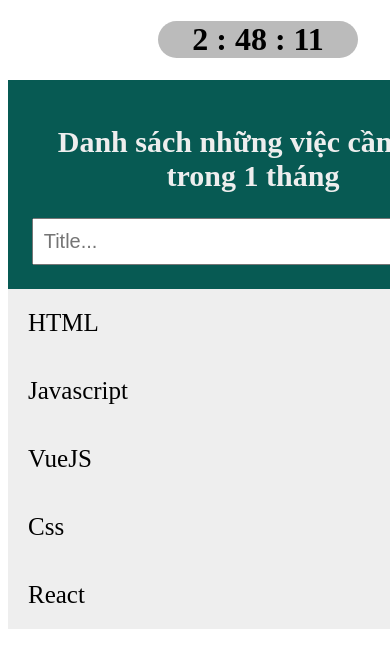
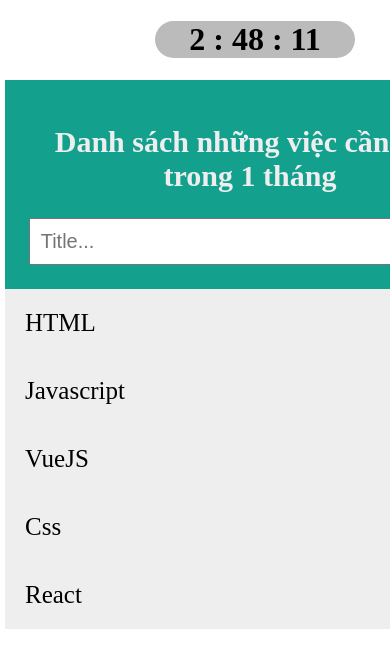
Before and after one commit to lampham2002/todolist, a plain HTML site: page index.html in a window 390 px wide. Shown: the top 668 px of the page. Drawn offline with Linux system fonts and the light colour scheme.

Commit message:
first commit

```diff
--- a/main.css
+++ b/main.css
@@ -1,10 +1,9 @@
-
 
  h2{
     font-size: 30px;
 color: #eee;}
 .header{
-    background: rgb(7, 90, 83);
+    background: rgb(19, 161, 142);
    height: 170px;
    width: 450px;
    text-align: center;
@@ -23,6 +22,7 @@ color: #eee;}
     cursor: pointer;
     font-size: 20px;
     transition: 0.3s;
+
 }
 .addBtn:hover{
     background: #bbb;
@@ -71,4 +71,27 @@ ul {
     border-radius: 20px;
     width: 200px;
    margin-left: 150px;
+
   }
+  @media only screen and (max-width:1500px) {
+    .container {
+        margin-left: 400px;
+    }
+  }
+   @media only screen and (min-width:1800px) {
+
+    .container {
+        margin-left: 700px;
+    }
+   }
+   @media only screen and (max-width:600px) {
+    .container {
+        margin-left: -3px;
+    }
+  }
+
+  @media only screen and (max-width:300px) {
+    .container {
+
+    }
+  }
--- a/main.js
+++ b/main.js
@@ -10,7 +10,6 @@ setInterval(myfunction, 100);
 
 
 var li = document.getElementsByTagName("li");
-var i;
 for (i = 0; i < li.length;  i++){
   var span = document.createElement("span");
   var x = document.createTextNode("\u00D7");
@@ -25,6 +24,7 @@ for (i = 0; i < close.length; i++){
   close[i].onclick = function(){
     var x = this.parentElement;
     x.style.display =" none"
+
   } }
 
 
```
Also changed, not shown: 1 other file.
